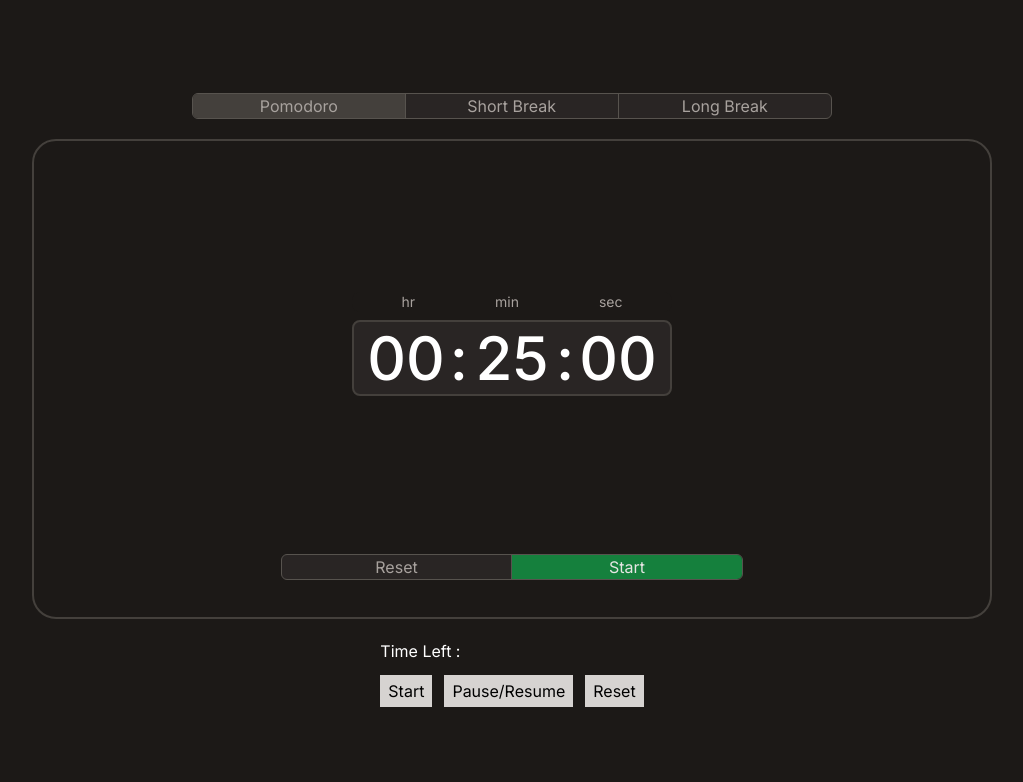
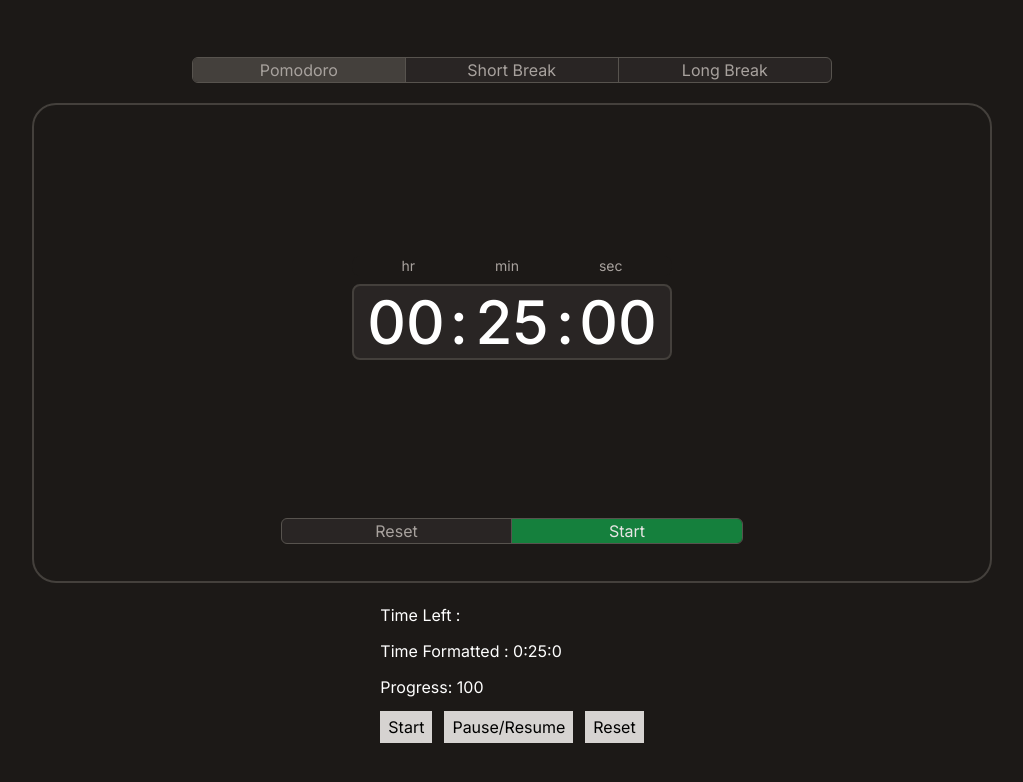
Before and after one commit to paradimes/pomodoro, a React (Vite) app in the folder client/: page / in a window 1280 px wide. Shown: the top 782 px of the page, without its empty margins (128-1151 px from the left). Built offline with nearby package versions, Linux system fonts and the light colour scheme.

Commit message:
preparing new Web Worker timer for integration

```diff
--- a/client/src/components/Pomodoro.tsx
+++ b/client/src/components/Pomodoro.tsx
@@ -28,18 +28,20 @@
     setProgress,
   } = timerContext;
 
+  // Progress bar properties
   const radius = 150;
   const stroke = 5;
   const circleWidth = 2 * radius + stroke;
   const dashArray = 2 * Math.PI * radius;
   const dashOffset = dashArray - (dashArray * progress) / 100;
 
+  // Time input onChange handler
   const handleTimeChange =
     (timeUnit: string) => (event: React.ChangeEvent<HTMLInputElement>) => {
       let value = parseInt(event.target.value, 10);
       if (timeUnit === "hours" && value > 10) {
         value = 10;
-      } else if (timeUnit === "Hours" && value < 0) {
+      } else if (timeUnit === "hours" && value < 0) {
         value = 0;
       } else if (
         (timeUnit === "minutes" || timeUnit === "seconds") &&
@@ -59,6 +61,7 @@
       setTime(newTime);
     };
 
+  // Time input onKeyDown handler
   const handleTimerInputKeyPress = (event: React.KeyboardEvent) => {
     const value = event.key;
     if (
@@ -74,10 +77,12 @@
     }
   };
 
+  // Initial reset
   useEffect(() => {
     handleReset();
   }, [handleReset]);
 
+  // Timer countdown
   useEffect(() => {
     let timer: NodeJS.Timeout;
 
--- a/client/src/components/TimerTesting.tsx
+++ b/client/src/components/TimerTesting.tsx
@@ -1,17 +1,35 @@
 import { useEffect, useState } from "react";
 import TimerWorker from "../../public/countdownWorker.js?worker";
+import { Time } from "./Pomodoro";
 
 export default function TimerTesting() {
-  const [timeLeft, setTimeLeft] = useState<string>("");
+  const [time, setTime] = useState<string>("");
   const [worker, setWorker] = useState<Worker | null>(null);
   const [isPaused, setIsPaused] = useState<boolean>(false);
+  const [timeFormatted, setTimeFormatted] = useState<Time>({
+    hours: 0,
+    minutes: 25,
+    seconds: 0,
+  });
+  const [progress, setProgress] = useState<number>(100);
+  const [initialTotalSeconds, setInitialTotalSeconds] = useState<number>(0);
 
   useEffect(() => {
     const newWorker = new TimerWorker();
 
     newWorker.onmessage = (e) => {
-      setTimeLeft(e.data);
-      document.title = `${e.data} Pomodoro`;
+      const remainingSeconds = e.data;
+      setTime(remainingSeconds);
+      document.title = `${remainingSeconds} Pomodoro`;
+
+      const hours = Math.floor(remainingSeconds / 3600);
+      const minutes = Math.floor((remainingSeconds % 3600) / 60);
+      const seconds = remainingSeconds % 60;
+
+      setTimeFormatted({ hours, minutes, seconds });
+
+      const newProgress = (remainingSeconds / initialTotalSeconds) * 100;
+      setProgress(newProgress);
     };
 
     setWorker(newWorker);
@@ -20,11 +38,24 @@
       newWorker.terminate();
       document.title = `Pomodoro`;
     };
-  }, []);
+  }, [initialTotalSeconds]);
 
   const startTimer = () => {
     if (worker) {
-      const endTime = new Date().getTime() + 5 * 60 * 1000; // 5 mins in milliseconds
+      const timerDurationMilliseconds =
+        (timeFormatted.hours * 3600 +
+          timeFormatted.minutes * 60 +
+          timeFormatted.seconds) *
+        1000;
+      const endTime = new Date().getTime() + timerDurationMilliseconds;
+      if (initialTotalSeconds === 0) {
+        // const totalSeconds: number =
+        //   timeFormatted.hours * 3600 +
+        //   timeFormatted.minutes * 60 +
+        //   timeFormatted.seconds;
+        setInitialTotalSeconds(timerDurationMilliseconds / 1000);
+      }
+
       worker.postMessage({ action: "START", endTime: endTime });
     }
   };
@@ -46,14 +77,20 @@
   const resetTimer = () => {
     if (worker) {
       worker.postMessage({ action: "RESET" });
-      setTimeLeft("");
+      setTime("");
+      setTimeFormatted({ hours: 0, minutes: 25, seconds: 0 });
       document.title = `Pomodoro`;
     }
   };
 
   return (
     <div className="text-white flex flex-col gap-3">
-      Time Left : {timeLeft}
+      Time Left : {time}
+      <span>
+        Time Formatted : {timeFormatted.hours}:{timeFormatted.minutes}:
+        {timeFormatted.seconds}
+      </span>
+      <span>Progress: {progress}</span>
       <div className="flex flex-row gap-3">
         <button
           className="flex px-2 py-1 bg-stone-300 text-black"
```
